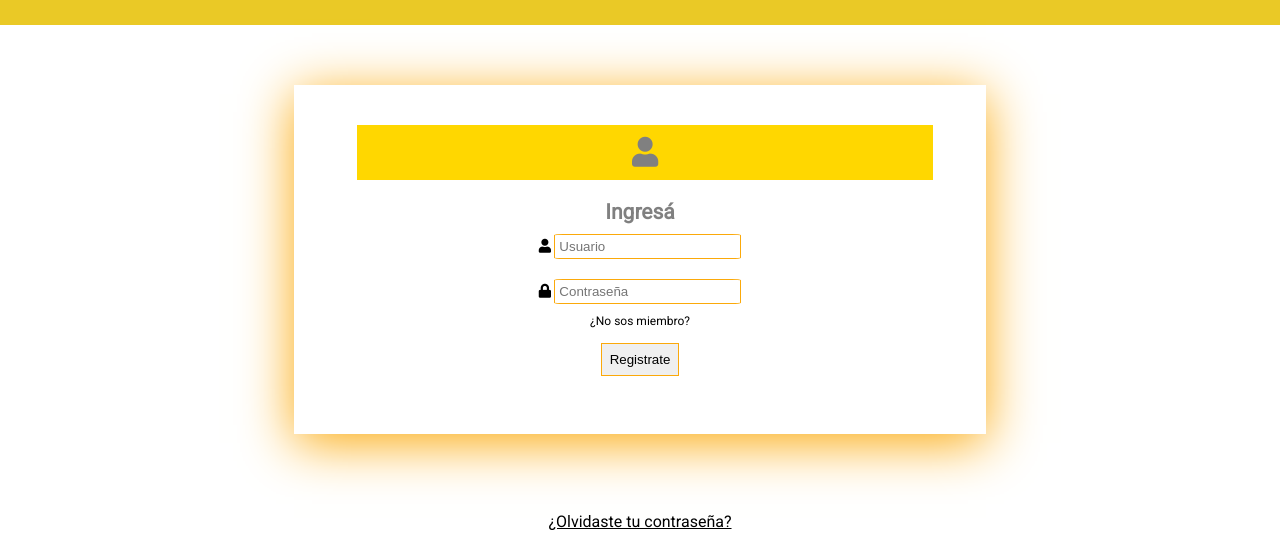
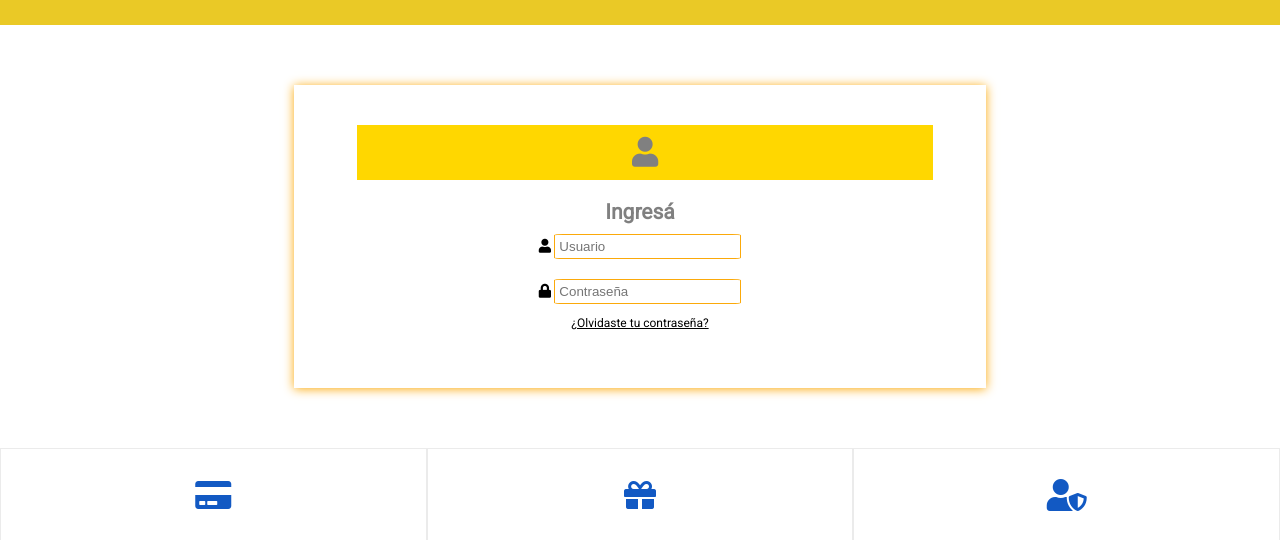
Before and after one commit to lucia-pitrelli/mercadolibre, a website: page views/logIn.html in a window 1280 px wide. Shown: the part 121-661 px from the top of the page. Drawn offline with Linux system fonts and the light colour scheme.

Commit message:
modificaciones login y register

```diff
--- a/public/css/footer.css
+++ b/public/css/footer.css
@@ -11,9 +11,11 @@ footer {
   font-size: 2em;
 }
 
-#copyright {
+#copyright p{
   text-align: left;
-  margin-top: 10px;
+  margin-top: 15px;
+  margin-left: 10px;
+  font-size: 10px;
 }
 
 @media (min-width: 768px) {
--- a/public/css/logIn.css
+++ b/public/css/logIn.css
@@ -2,7 +2,7 @@
   height: auto;
   font-size: 14px;
   margin: auto;
-  box-shadow: 0 9px 50px #fba90a;
+  box-shadow: 0 1px 10px #fba90a;
   padding: 5%;
   position: relative;
   padding-top: 40px;
@@ -33,9 +33,6 @@ h2 {
   margin-right: 75px;
 }
 
-.register-text {
-  text-align: center;
-}
 
 .form-item,
 .log-item {
@@ -71,14 +68,10 @@ h2 {
   display: inline;
 }
 
-.forget-pass {
-  text-align: center;
-  padding: 18px;
+.register-text a {
+  color: black;
   font-family: "Roboto", sans-serif;
-}
-
-.forget-pass a {
-  color: black;
+  font-size: 12px;
 }
 
 .error-box {
--- a/public/css/register.css
+++ b/public/css/register.css
@@ -1,7 +1,7 @@
 .form-menu {
   height: auto;
   margin: auto;
-  box-shadow: 0 9px 50px #fba90a;
+  box-shadow: 0 3px 10px #fba90a;
   padding: 2%;
   position: relative;
   padding-top: 60px;
--- a/views/logIn.html
+++ b/views/logIn.html
@@ -27,14 +27,15 @@
       <div id="top-header">
         <div class="div-header">
       <div id="logo">
+        <a href="/">
       <img
           src="/img/logo-mercado-liebre.svg"
           alt="logo de mercadoliebre"
-        />
+        /></a>
       </div>
       <div class="search-form">
         <div class="search-box">
-        <input type="text" placeholder="Buscar productos y marcas" />
+        <input type="text" placeholder="Buscar productos" />
         <button><i class="fas fa-search"></i></button>
       </div>
       </div>
@@ -110,17 +111,12 @@
           />
         </div>
 
-        <p class="register-text">¿No sos miembro?</p>
-        <div class="register">
-          <button type="submit" class="search-btn register-btn">
-            Registrate
-          </button>
-        </div>
+        <div class="register-text">
+        <a href="/register">¿Olvidaste tu contraseña?</a>
+      </div>
+
       </form>
-      <div class="forget-pass">
-        <a href="#">¿Olvidaste tu contraseña?</a>
-      </div>
-      </div>
+
     </main>
   <footer>
     <section class="footer-main">
```
Also changed, not shown: views/register.html (+3 -2 lines).
